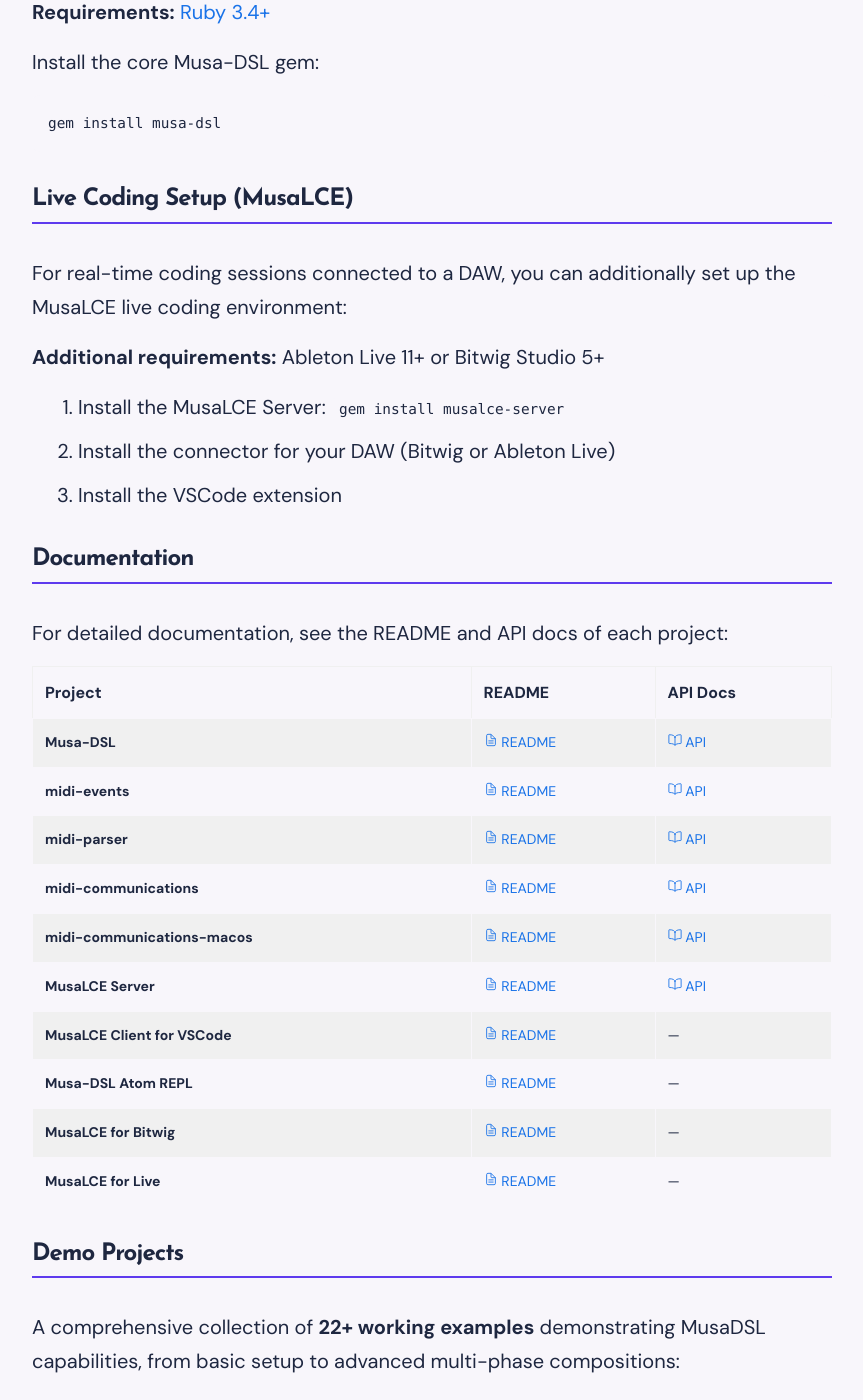
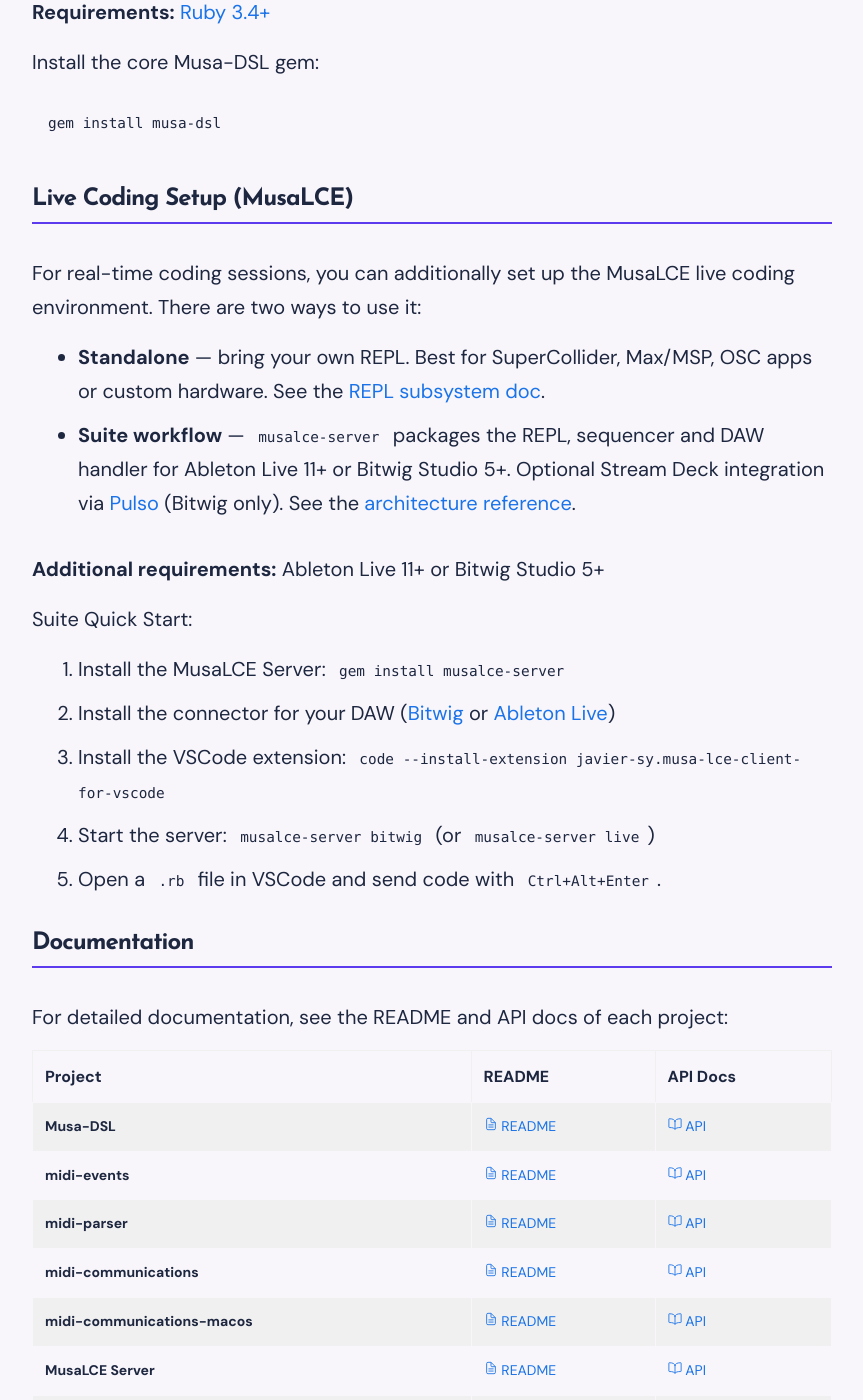
Before and after one commit to javier-sy/musadsl-website, a Jekyll site: the page built from index.html, in a window 1280 px wide and 1400 px high, scrolled down 6261 px. Shown: the whole window, without its empty margins (208-1071 px from the left). Built offline with Jekyll 4.4.1, drawn with Linux system fonts in a browser that asks for light colours; comment, search, counter and statistics services are not loaded.

Commit message:
Web: absorb /musalce page into the home, restore single-page nav
The separate /musalce page added in cc4150a duplicated content the
home already carried in three places (Components cards, Getting
Started Quick Start, Documentation table) and broke the site's
single-page nav pattern (it was the first menu item pointing to a
separate page instead of an in-home anchor).

Fold the page's unique value into the home's existing "Live Coding
Setup (MusaLCE)" section:

- Two-ways framing (standalone vs suite) at the top
- Links to the canonical docs (musa-dsl REPL subsystem,
  musalce-server architecture reference)
- 5-step Quick Start with the actual commands (Marketplace install,
  how to start the server, how to send code)
- Direct repo links for the DAW connectors
- Mention of Pulso for optional Stream Deck integration (Bitwig only)

Other changes:
- Remove _pages/musalce.md
- Remove "Live Coding" item from the nav (back to 5 items, all
  anchors to home sections)

Co-Authored-By: Claude Opus 4.7 (1M context) <noreply@anthropic.com>

```diff
--- a/_data/settings.yml
+++ b/_data/settings.yml
@@ -17,8 +17,6 @@ menu__settings:
       url: '/#components'
     - title: 'Getting Started'
       url: '/#getting-started'
-    - title: 'Live Coding'
-      url: '/musalce'
     - title: 'Author'
       url: 'https://yeste.studio'
       external: true
--- a/index.html
+++ b/index.html
@@ -370,14 +370,27 @@ description: MusaDSL is an open source Ruby framework for algorithmic sound and
 
       <h3>Live Coding Setup (MusaLCE)</h3>
       <p>
-        For real-time coding sessions connected to a DAW, you can additionally set up the
-        MusaLCE live coding environment:
+        For real-time coding sessions, you can additionally set up the
+        MusaLCE live coding environment. There are two ways to use it:
       </p>
+      <ul>
+        <li><strong>Standalone</strong> — bring your own REPL. Best for SuperCollider,
+          Max/MSP, OSC apps or custom hardware. See the
+          <a href="https://github.com/javier-sy/musa-dsl/blob/master/docs/subsystems/repl.md" target="_blank" rel="noopener">REPL subsystem doc</a>.</li>
+        <li><strong>Suite workflow</strong> — <code>musalce-server</code> packages the REPL,
+          sequencer and DAW handler for Ableton Live 11+ or Bitwig Studio 5+. Optional
+          Stream Deck integration via <a href="https://github.com/javier-sy/pulso" target="_blank" rel="noopener">Pulso</a>
+          (Bitwig only). See the
+          <a href="https://github.com/javier-sy/musalce-server/blob/master/docs/architecture.md" target="_blank" rel="noopener">architecture reference</a>.</li>
+      </ul>
       <p><strong>Additional requirements:</strong> Ableton Live 11+ or Bitwig Studio 5+</p>
+      <p>Suite Quick Start:</p>
       <ol>
         <li>Install the MusaLCE Server: <code>gem install musalce-server</code></li>
-        <li>Install the connector for your DAW (Bitwig or Ableton Live)</li>
-        <li>Install the VSCode extension</li>
+        <li>Install the connector for your DAW (<a href="https://github.com/javier-sy/MusaLCEforBitwig" target="_blank" rel="noopener">Bitwig</a> or <a href="https://github.com/javier-sy/MusaLCEforLive" target="_blank" rel="noopener">Ableton Live</a>)</li>
+        <li>Install the VSCode extension: <code>code --install-extension javier-sy.musa-lce-client-for-vscode</code></li>
+        <li>Start the server: <code>musalce-server bitwig</code> (or <code>musalce-server live</code>)</li>
+        <li>Open a <code>.rb</code> file in VSCode and send code with <code>Ctrl+Alt+Enter</code>.</li>
       </ol>
 
       <h3>Documentation</h3>
```
Also changed, not shown: _pages/musalce.md (deleted, +0 -58 lines).
